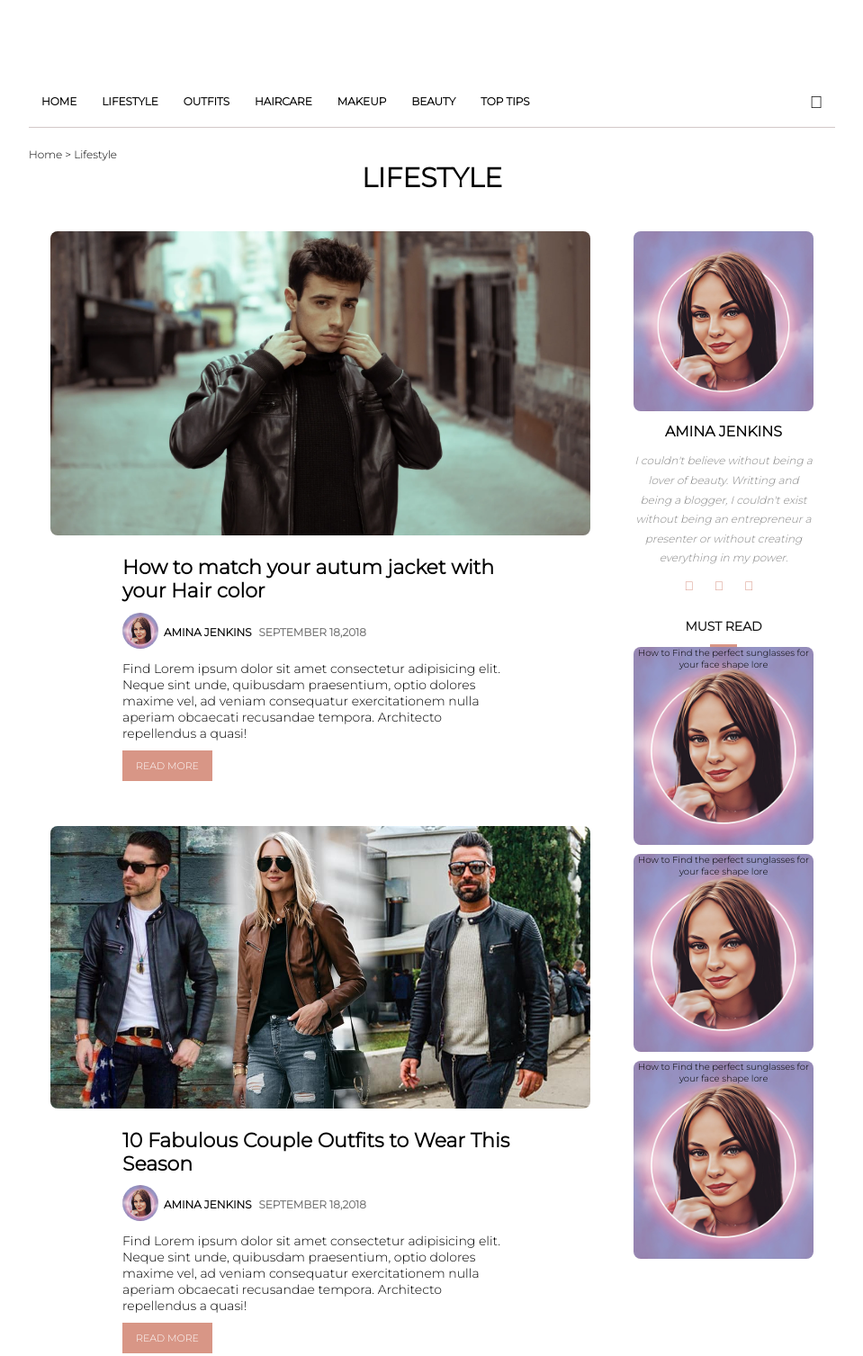
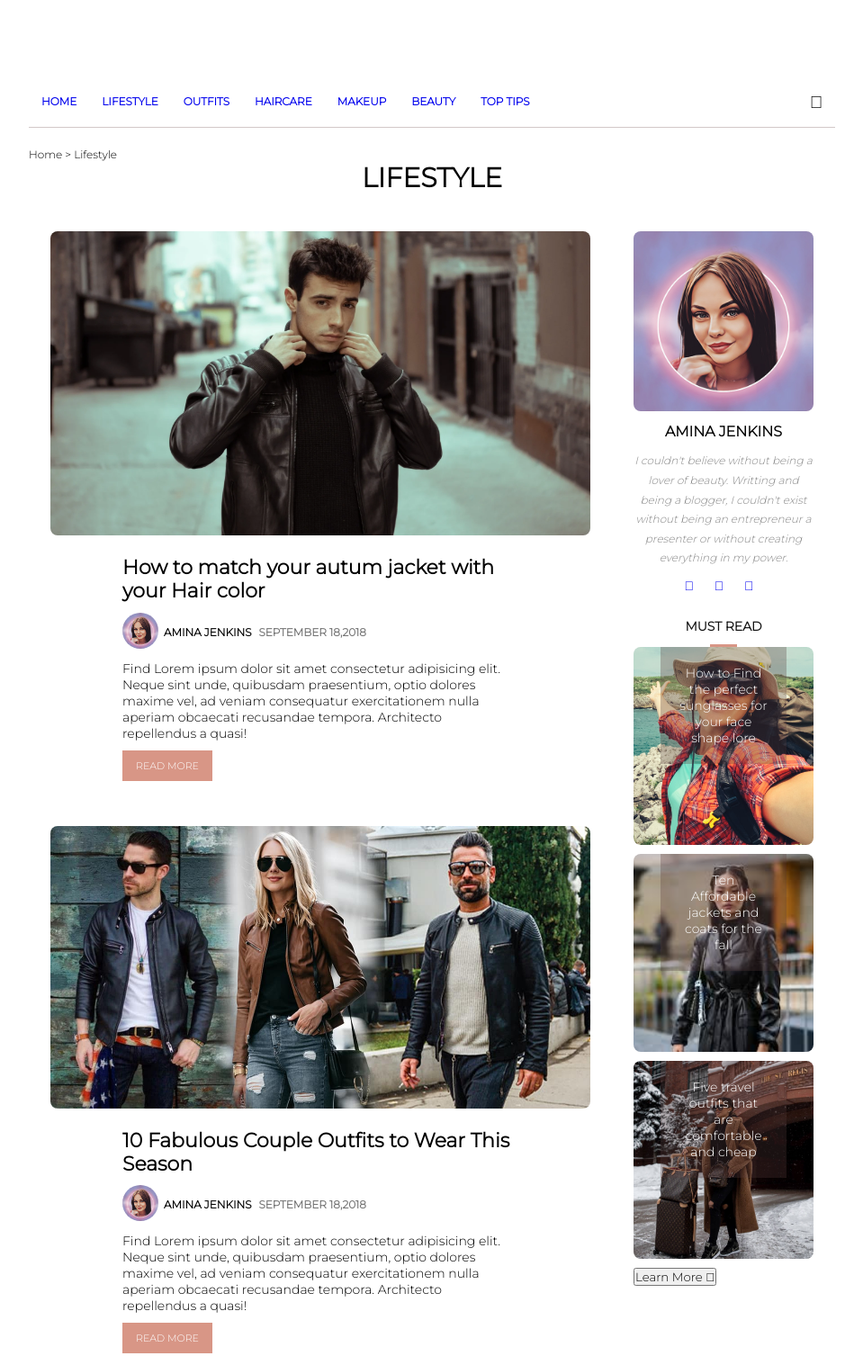
Before and after one commit to nitinshahi/lifestyle-blog-UI, a plain HTML site: page index.html in a window 1280 px wide. Shown: the part 254-1761 px from the top of the page at 90% size, without its empty margins (160-1119 px from the left). Drawn offline with Linux system fonts and the light colour scheme.

Commit message:
col2 css and button

```diff
--- a/assets/css/style.css
+++ b/assets/css/style.css
@@ -300,16 +300,23 @@ header .date {
 }
 
 .must-read-card {
-  background-image: url("/assets/images/author.png");
   text-align: center;
   width: 100%;
   height: 22rem;
   background-size: cover;
-  background-position: center;
+  background-position: center 50%;
   border-radius: 0.8rem;
   margin-bottom: 1rem;
 }
+.must-read-p-container {
+  max-width: 70%;
+  margin: 0 auto;
+  background-color: rgba(83, 58, 58, 0.3);
+  padding: 2rem;
+}
 .must-read-card p {
+  font-size: 1.4rem;
+  color: #fff;
 }
 
 @media (max-width: 768px) {
--- a/index.html
+++ b/index.html
@@ -54,13 +54,13 @@
       <div class="nav-bar-section">
         <nav class="nav-bar">
           <ul>
-            <li><a href="#"></a>HOME</li>
-            <li><a href="#"></a>LIFESTYLE</li>
-            <li><a href="#"></a>OUTFITS</li>
-            <li><a href="#"></a>HAIRCARE</li>
-            <li><a href="#"></a>MAKEUP</li>
-            <li><a href="#"></a>BEAUTY</li>
-            <li><a href="#"></a>TOP TIPS</li>
+            <li><a href="#">HOME</a></li>
+            <li><a href="#">LIFESTYLE</a></li>
+            <li><a href="#">OUTFITS</a></li>
+            <li><a href="#">HAIRCARE</a></li>
+            <li><a href="#">MAKEUP</a></li>
+            <li><a href="#">BEAUTY</a></li>
+            <li><a href="#">TOP TIPS</a></li>
           </ul>
           <div class="nav-search">
             <i class="fa-solid fa-magnifying-glass"></i>
@@ -189,9 +189,15 @@
             </p>
             <div class="author-socials">
               <ul>
-                <li><a href="#"></a><i class="fa-brands fa-facebook-f"></i></li>
-                <li><a href="#"></a><i class="fa-brands fa-instagram"></i></li>
-                <li><a href="#"></a><i class="fa-brands fa-twitter"></i></li>
+                <li>
+                  <a href="#"><i class="fa-brands fa-facebook-f"></i></a>
+                </li>
+                <li>
+                  <a href="#"><i class="fa-brands fa-instagram"></i></a>
+                </li>
+                <li>
+                  <a href="#"><i class="fa-brands fa-twitter"></i></a>
+                </li>
               </ul>
             </div>
           </div>
@@ -199,14 +205,34 @@
           <div class="must-read">
             <div class="must-read-title">Must Read</div>
             <div class="must-read-line"></div>
-            <div class="must-read-card">
-              <p>How to Find the perfect sunglasses for your face shape lore</p>
+            <div
+              class="must-read-card"
+              style="background-image: url('/assets/images/sunglasses.jpg')"
+            >
+              <div class="must-read-p-container">
+                <p>
+                  How to Find the perfect sunglasses for your face shape lore
+                </p>
+              </div>
             </div>
-            <div class="must-read-card">
-              <p>How to Find the perfect sunglasses for your face shape lore</p>
+            <div
+              class="must-read-card"
+              style="background-image: url('/assets/images/jacket.jpg')"
+            >
+              <div class="must-read-p-container">
+                <p>Ten Affordable jackets and coats for the fall</p>
+              </div>
             </div>
-            <div class="must-read-card">
-              <p>How to Find the perfect sunglasses for your face shape lore</p>
+            <div
+              class="must-read-card"
+              style="background-image: url('/assets/images/traveloutfit.jpg')"
+            >
+              <div class="must-read-p-container">
+                <p>Five travel outfits that are comfortable and cheap</p>
+              </div>
+            </div>
+            <div class="button-must-read">
+              <button type="button">Learn More <i class="fa-solid fa-angle-down"></i></button>
             </div>
           </div>
         </div>
```
Also changed, not shown: assets/images/jacket.jpg (added), assets/images/sunglasses.jpg (added), assets/images/traveloutfit.jpg (added).
